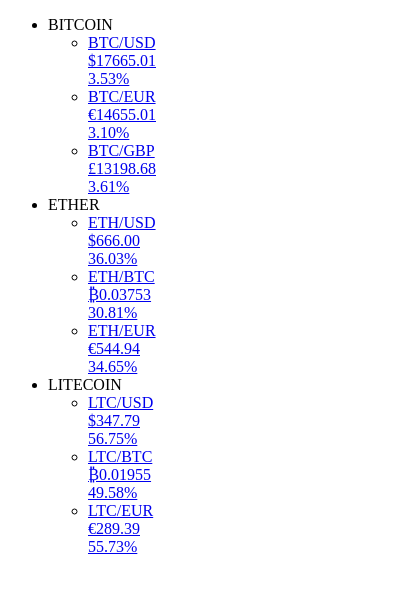
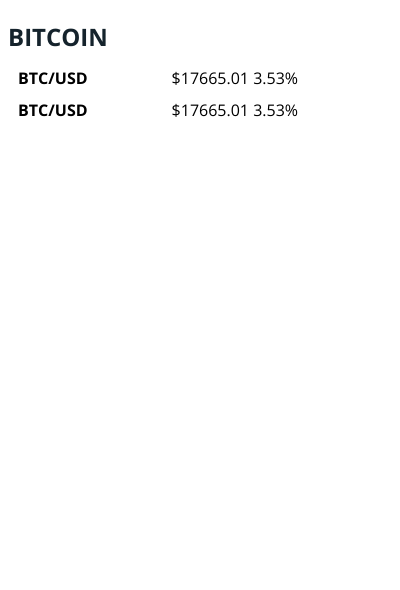
Before and after one commit to CVarisco/crypto-currencies-values-ext, a browser extension: page popup.html in a window 400 px wide. Drawn offline with nearby package versions, Linux system fonts and the light colour scheme.

Commit message:
Add layout to the list

```diff
--- a/popup.css
+++ b/popup.css
@@ -1,4 +1,48 @@
+body{
+  font-family: 'Open Sans', sans-serif;
+}
+
 #container {
   width: 300px;
   height:300px;
 }
+
+ul {
+  margin-right: -8px;
+  padding: 14px 0 14px 14px;
+  background: #fff;
+  margin: 0;
+  padding: 0;
+  list-style: none;
+}
+
+ul li span {
+  display:inline-block;
+}
+
+.product-title{
+  margin-bottom: 4px;
+  font-weight: bold;
+  color: #15232c;
+}
+
+.product-list-items {
+  padding: 10px;
+}
+
+.product-list-item{
+  position: relative;
+  width: 100%;
+  margin-bottom: 10px;
+  display: block;
+}
+
+.item-title{
+  font-weight: bold;
+  text-align: left;
+}
+
+.item-info {
+  float: right;
+  display: inline-block;
+}
--- a/popup.html
+++ b/popup.html
@@ -10,109 +10,23 @@
 
 <body>
   <div id="container">
-    <ul class="ProductSelection_choose-product-list_2bxJY">
-      <li class="ProductSelection_section_2F-io">
-        <div class="ProductSelection_title_3Sc6d">BITCOIN</div>
-        <ul class="ProductSelection_products_dtl3W">
-          <li class="ProductSelectionItem_product_2L1AR ProductSelectionItem_price-up_2t3il">
-            <a href="/trade/BTC-USD">
-              <div class="ProductSelectionItem_name_3utoV">BTC/USD</div>
-              <div class="ProductSelectionItem_stats_2Q51B">
-                <div class="ProductSelectionItem_price_sn2Ut">$17665.01</div>
-                <div class="ProductSelectionItem_delta_3EwXx">3.53%</div>
-                <div class="ProductSelectionItem_icon_pmrSj"></div>
-              </div>
-            </a>
+    <ul class="products">
+      <li class="product">
+        <h2 class="product-title">BITCOIN</h2>
+        <ul class="product-list-items">
+          <li class="product-list-item">
+            <span class="item-title">BTC/USD</span>
+            <div class="item-info">
+              <span class="item-value">$17665.01</span>
+              <span class="item-percentage">3.53%</span>
+            </div>
           </li>
-          <li class="ProductSelectionItem_product_2L1AR ProductSelectionItem_price-up_2t3il">
-            <a href="/trade/BTC-EUR">
-              <div class="ProductSelectionItem_name_3utoV">BTC/EUR</div>
-              <div class="ProductSelectionItem_stats_2Q51B">
-                <div class="ProductSelectionItem_price_sn2Ut">€14655.01</div>
-                <div class="ProductSelectionItem_delta_3EwXx">3.10%</div>
-                <div class="ProductSelectionItem_icon_pmrSj"></div>
-              </div>
-            </a>
-          </li>
-          <li class="ProductSelectionItem_product_2L1AR ProductSelectionItem_price-up_2t3il">
-            <a href="/trade/BTC-GBP">
-              <div class="ProductSelectionItem_name_3utoV">BTC/GBP</div>
-              <div class="ProductSelectionItem_stats_2Q51B">
-                <div class="ProductSelectionItem_price_sn2Ut">£13198.68</div>
-                <div class="ProductSelectionItem_delta_3EwXx">3.61%</div>
-                <div class="ProductSelectionItem_icon_pmrSj"></div>
-              </div>
-            </a>
-          </li>
-        </ul>
-      </li>
-      <li class="ProductSelection_section_2F-io">
-        <div class="ProductSelection_title_3Sc6d">ETHER</div>
-        <ul class="ProductSelection_products_dtl3W">
-          <li class="ProductSelectionItem_product_2L1AR ProductSelectionItem_price-up_2t3il">
-            <a href="/trade/ETH-USD">
-              <div class="ProductSelectionItem_name_3utoV">ETH/USD</div>
-              <div class="ProductSelectionItem_stats_2Q51B">
-                <div class="ProductSelectionItem_price_sn2Ut">$666.00</div>
-                <div class="ProductSelectionItem_delta_3EwXx">36.03%</div>
-                <div class="ProductSelectionItem_icon_pmrSj"></div>
-              </div>
-            </a>
-          </li>
-          <li class="ProductSelectionItem_product_2L1AR ProductSelectionItem_price-up_2t3il">
-            <a href="/trade/ETH-BTC">
-              <div class="ProductSelectionItem_name_3utoV">ETH/BTC</div>
-              <div class="ProductSelectionItem_stats_2Q51B">
-                <div class="ProductSelectionItem_price_sn2Ut">₿0.03753</div>
-                <div class="ProductSelectionItem_delta_3EwXx">30.81%</div>
-                <div class="ProductSelectionItem_icon_pmrSj"></div>
-              </div>
-            </a>
-          </li>
-          <li class="ProductSelectionItem_product_2L1AR ProductSelectionItem_price-up_2t3il">
-            <a href="/trade/ETH-EUR">
-              <div class="ProductSelectionItem_name_3utoV">ETH/EUR</div>
-              <div class="ProductSelectionItem_stats_2Q51B">
-                <div class="ProductSelectionItem_price_sn2Ut">€544.94</div>
-                <div class="ProductSelectionItem_delta_3EwXx">34.65%</div>
-                <div class="ProductSelectionItem_icon_pmrSj"></div>
-              </div>
-            </a>
-          </li>
-        </ul>
-      </li>
-      <li class="ProductSelection_section_2F-io">
-        <div class="ProductSelection_title_3Sc6d">LITECOIN</div>
-        <ul class="ProductSelection_products_dtl3W">
-          <li class="ProductSelectionItem_product_2L1AR ProductSelectionItem_price-up_2t3il">
-            <a href="/trade/LTC-USD">
-              <div class="ProductSelectionItem_name_3utoV">LTC/USD</div>
-              <div class="ProductSelectionItem_stats_2Q51B">
-                <div class="ProductSelectionItem_price_sn2Ut">$347.79</div>
-                <div class="ProductSelectionItem_delta_3EwXx">56.75%</div>
-                <div class="ProductSelectionItem_icon_pmrSj"></div>
-              </div>
-            </a>
-          </li>
-          <li class="ProductSelectionItem_product_2L1AR ProductSelectionItem_price-up_2t3il">
-            <a href="/trade/LTC-BTC">
-              <div class="ProductSelectionItem_name_3utoV">LTC/BTC</div>
-              <div class="ProductSelectionItem_stats_2Q51B">
-                <div class="ProductSelectionItem_price_sn2Ut">₿0.01955</div>
-                <div class="ProductSelectionItem_delta_3EwXx">49.58%</div>
-                <div class="ProductSelectionItem_icon_pmrSj"></div>
-              </div>
-            </a>
-          </li>
-          <li class="ProductSelectionItem_product_2L1AR ProductSelectionItem_price-up_2t3il">
-            <a href="/trade/LTC-EUR">
-              <div class="ProductSelectionItem_name_3utoV">LTC/EUR</div>
-              <div class="ProductSelectionItem_stats_2Q51B">
-                <div class="ProductSelectionItem_price_sn2Ut">€289.39</div>
-                <div class="ProductSelectionItem_delta_3EwXx">55.73%</div>
-                <div class="ProductSelectionItem_icon_pmrSj"></div>
-              </div>
-            </a>
+          <li class="product-list-item">
+            <span class="item-title">BTC/USD</span>
+            <div class="item-info">
+              <span class="item-value">$17665.01</span>
+              <span class="item-percentage">3.53%</span>
+            </div>
           </li>
         </ul>
       </li>
```
